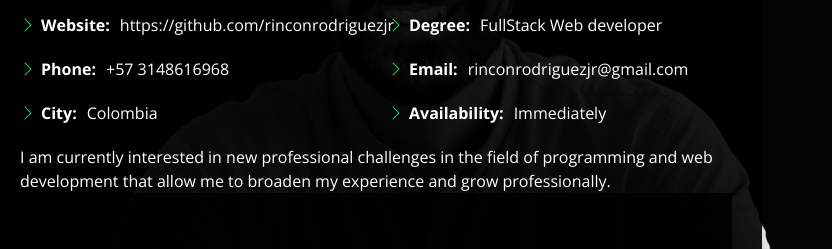
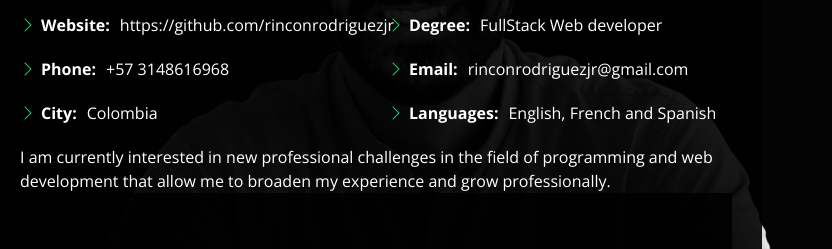
Before and after one commit to rinconrodriguezjr/portfolio, a plain HTML site: page index.html in a window 1280 px wide. Both pictures are taken after a click on the link "About me". Shown: the part 375-624 px from the top of the page, 448-1280 px from the left. Drawn offline with nearby package versions, Linux system fonts and the light colour scheme.

Commit message:
se agregan cambios languages

```diff
--- a/index.html
+++ b/index.html
@@ -106,7 +106,7 @@
               <ul>
                 <li><i class="bi bi-chevron-right"></i> <strong>Degree:</strong> <span>FullStack Web developer</span></li>
                 <li><i class="bi bi-chevron-right"></i> <strong>Email:</strong> <span>rinconrodriguezjr@gmail.com</span></li>
-                <li><i class="bi bi-chevron-right"></i> <strong>Availability:</strong> <span>Immediately</span></li>
+                <li><i class="bi bi-chevron-right"></i> <strong>Languages:</strong> <span>English, French and Spanish</span></li>
               </ul>
             </div>
           </div>
```
